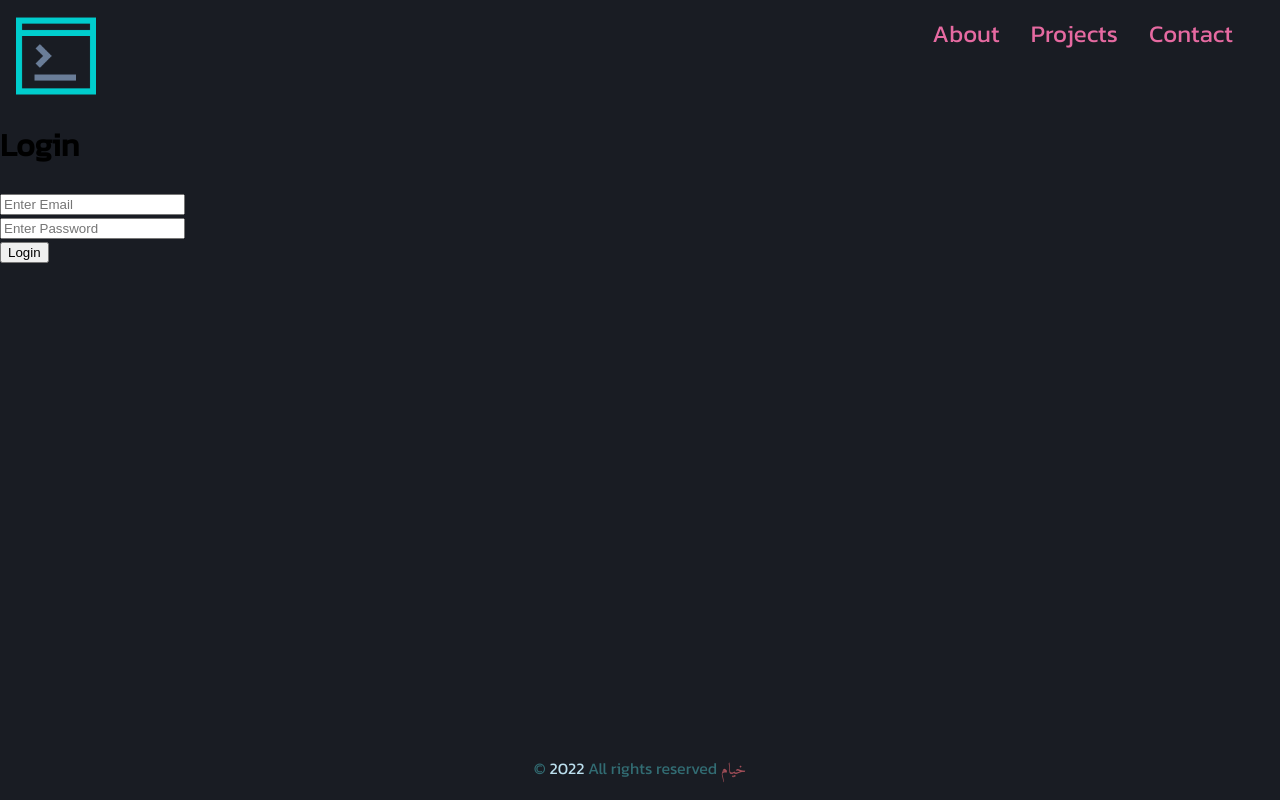
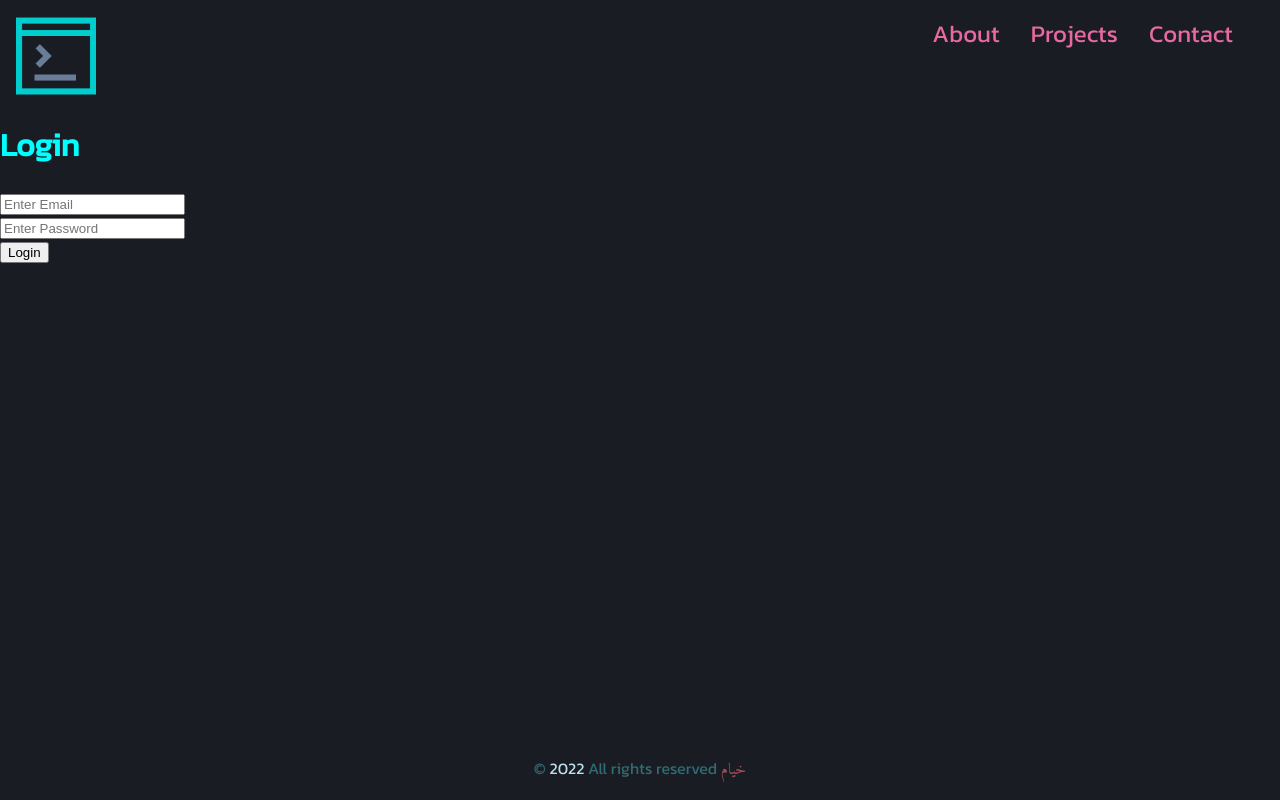
Before and after one commit to cyla00/IKPortfolioVuejs, a Vue app: page /login in a window 1280 px wide. Built offline with nearby package versions, Linux system fonts and the light colour scheme; a web font is replaced by a local one.

Commit message:
small fixes

```diff
--- a/src/views/Admin.vue
+++ b/src/views/Admin.vue
@@ -159,4 +159,8 @@ dl{
   display: flex;
   flex-direction: column-reverse;
 }
+
+div{
+  color: aqua;
+}
 </style>
--- a/src/views/Login.vue
+++ b/src/views/Login.vue
@@ -65,5 +65,7 @@ export default {
 
 
 <style scoped>
-
+div{
+  color: aqua;
+}
 </style>
```
